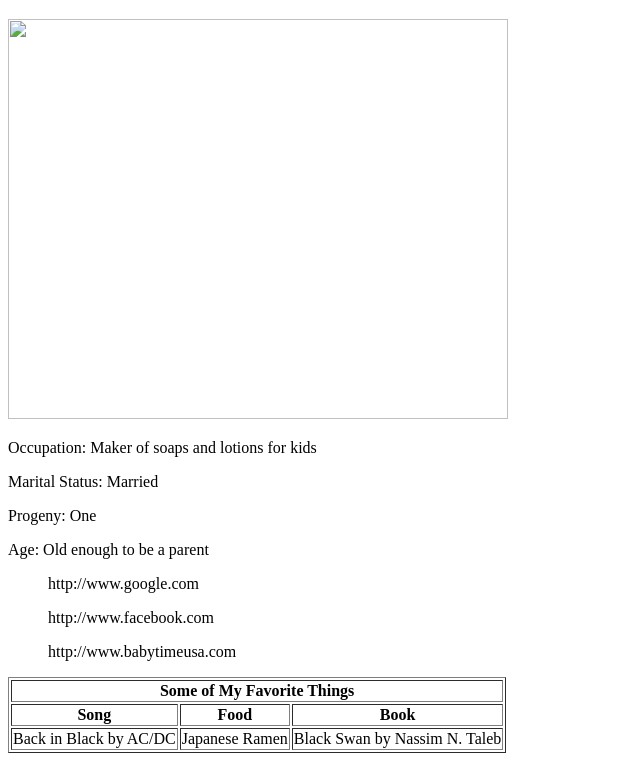
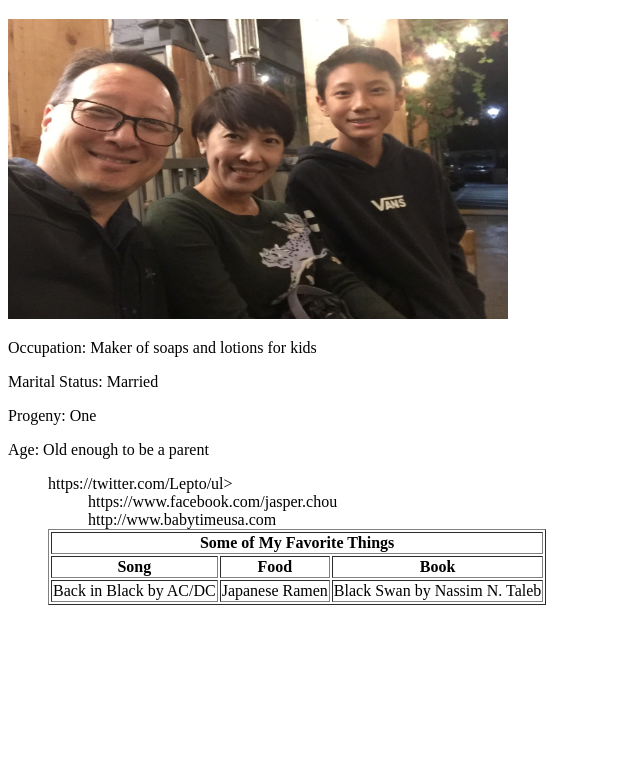
Before and after one commit to Lepto/Lepto, a plain HTML site: page index.html in a window 1280 px wide. Shown: the part 61-822 px from the top of the page, without its empty margins (0-640 px from the left). After the commit the page ends 800 px from the top, so only its background shows below. Drawn offline with Linux system fonts and the light colour scheme.

Commit message:
Changed some of the links to my social media pages

```diff
--- a/index.html
+++ b/index.html
@@ -7,16 +7,15 @@
 
 <body>
 <h1>Jasper's Biography</h1>
-<img src = "IMG_3048.jpeg alt" = "My family"
-  width = "500"
-  height = "400" />
+<img src = "IMG_3048.jpeg" alt = "My family"
+  width = "500" height = "300" />
 <br>
 <p>Occupation: Maker of soaps and lotions for kids
   </p>Marital Status: Married</p>
   <p>Progeny: One</p>
   <p>Age: Old enough to be a parent</p>
-  <ul>http://www.google.com</ul>
-  <ul>http://www.facebook.com</ul>
+  <ul>https://twitter.com/Lepto/ul>
+  <ul>https://www.facebook.com/jasper.chou</ul>
   <ul>http://www.babytimeusa.com</ul>
 
   <table border="1">
```
